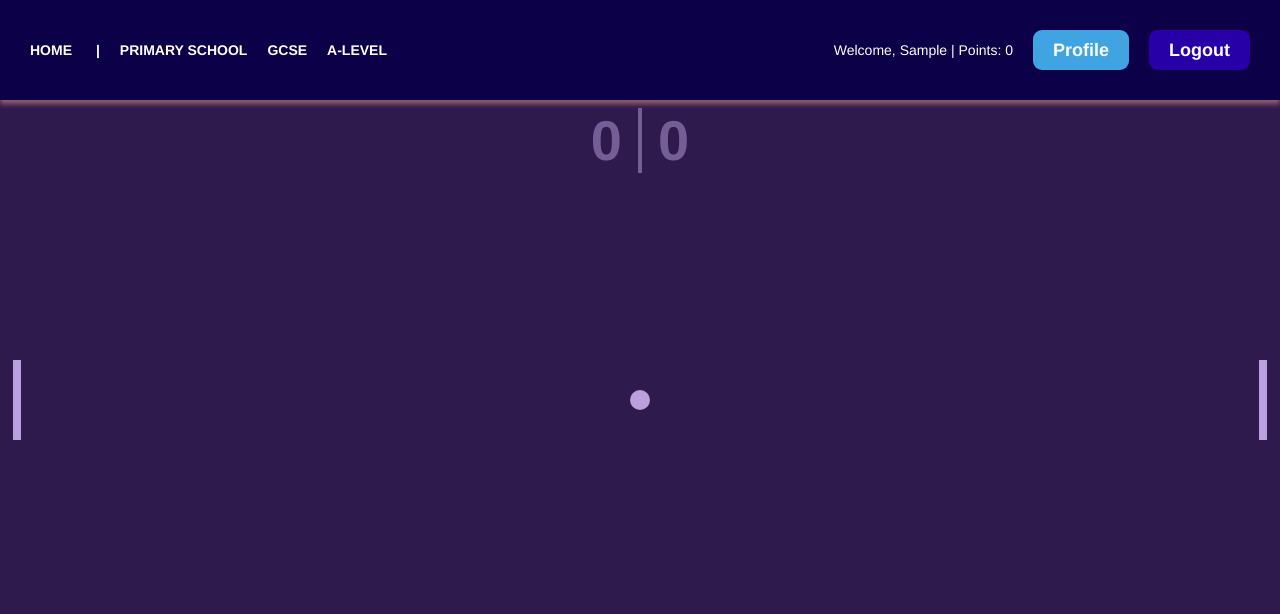
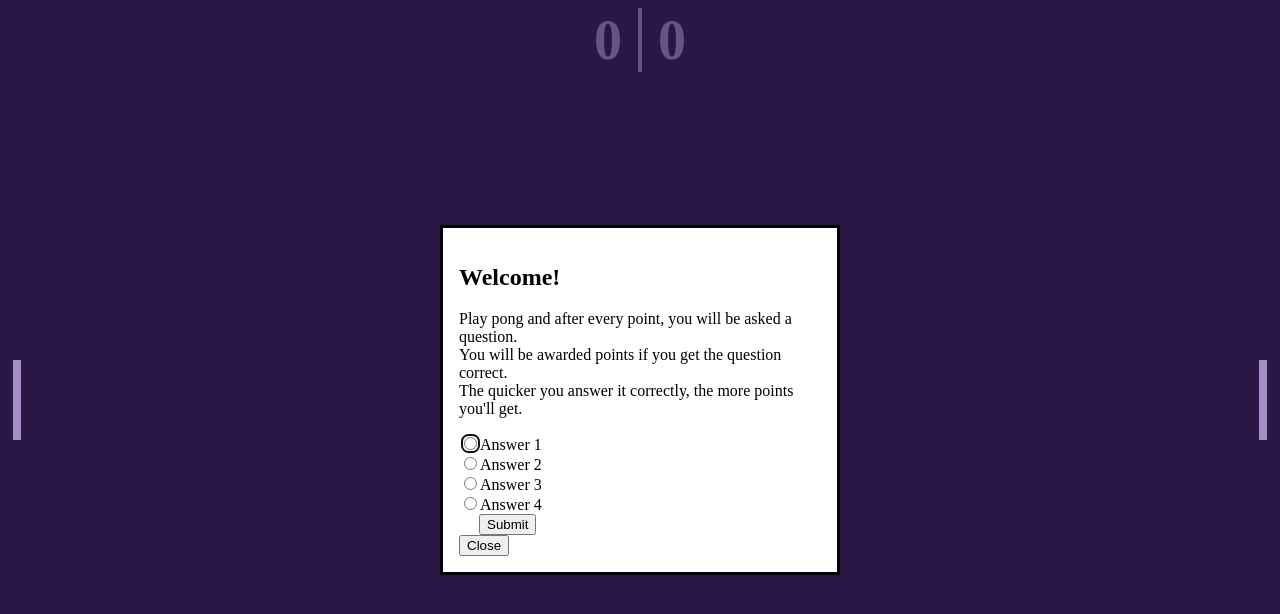
Before and after one commit to jonnyjames10/university_project, a Flask app: page /primary_school/cyberbullying/pong in a window 1280 px wide. Shown: the top 614 px of the page. Run offline with Flask 2, Linux system fonts and the light colour scheme; the visitor is signed in with stand-in values (Sample User, id 1); data comes from the database, SQL or seed files in the repository; some web fonts are replaced.

Commit message:
Sorted a bug that kept calling the unwanted update function and set values for setting the title and contents of questions

```diff
--- a/education/static/games/cyberbullying/script.js
+++ b/education/static/games/cyberbullying/script.js
@@ -8,46 +8,48 @@ const playerScoreElem = document.getElementById("player-score");
 const computerScoreElem = document.getElementById("computer-score");
 const modal = document.querySelector('#modal');
 const closeModal = document.querySelector('.close-button');
+const title = document.getElementById("title");
+const question = document.getElementById("question");
+const answers = document.getElementById("answers");
 
 let lastTime;
-let playing = true;
+let playing = false;
+title.innerHTML = "Welcome!"
+question.innerHTML = "Play pong and after every point, you will be asked a question.<br>You will be awarded points if you get the question correct.<br>The quicker you answer it correctly, the more points you'll get."
+modal.showModal();
 
 function update(time) {
     if (lastTime != null) {
         const delta = time - lastTime;
-        // ball.update(delta, [playerPaddle.rect(), computerPaddle.rect()]);
+        ball.update(delta, [playerPaddle.rect(), computerPaddle.rect()]);
         computerPaddle.update(delta, ball.y);
         const hue = parseFloat(getComputedStyle(document.documentElement).getPropertyValue("--hue"));
 
         document.documentElement.style.setProperty("--hue", hue + delta * 0.01);
+    }
 
     if (isLose()) {
         handleLose();
         window.requestAnimationFrame(pause);
+    } else {
+        lastTime = time;
+        window.requestAnimationFrame(update);
     }
 }
 
-    lastTime = time;
-    window.requestAnimationFrame(update);
-}
-
 function pause(time) {
-    if (playing == true) {
-        window.requestAnimationFrame(update);
-    }
-
     if (lastTime != null) {
         const delta = time - lastTime;
-        computerPaddle.update(delta, ball.y);
-        playerPaddle.update(delta, ball.y);
         const hue = parseFloat(getComputedStyle(document.documentElement).getPropertyValue("--hue"));
 
         document.documentElement.style.setProperty("--hue", hue + delta * 0.01);
-
     }
-
+    if (playing == true) {
+        window.requestAnimationFrame(update);
+    } else {
         lastTime = time;
         window.requestAnimationFrame(pause);
+    }
 }
 
 function isLose() {
@@ -68,7 +70,14 @@ async function handleLose() {
     } else {
         computerScoreElem.textContent = parseInt(computerScoreElem.textContent) + 1;
     }
-    window.requestAnimationFrame(pause);
+    //TODO:
+        // Pick random number
+        // Select the question from the selected list and the corresponding answer
+        // Set the innerHTML title, question and answers
+    title.innerHTML = "New question";
+    question.innerHTML = "The question will go here";
+        // Show the modal
+        // Need to sort the submit button - currently restarts the webpage
     modal.showModal(); // Pop up question for the answer
     ball.reset();
     computerPaddle.reset();
@@ -78,8 +87,4 @@ document.addEventListener("mousemove", e =>  {
     playerPaddle.position = (e.y / window.innerHeight) * 100;
 })
 
-if (playing == true) {
-    window.requestAnimationFrame(update);
-} else {
 window.requestAnimationFrame(pause);
-}
--- a/education/templates/primary_school/games/pong.html
+++ b/education/templates/primary_school/games/pong.html
@@ -1,8 +1,6 @@
 <!DOCTYPE html>
 <html lang="en">
 <head>
-    {% extends "layout.html" %}
-    {% block content %}
     <meta charset="UTF-8">
     <meta http-equiv="X-UA-Compatible" content="IE=edge">
     <meta name="viewport" content="width=device-width, initial-scale=1.0">
@@ -19,10 +17,16 @@
     <div class="paddle left" id="player-paddle"></div>
     <div class="paddle right" id="computer-paddle"></div>
     <dialog class="modal" id="modal">
-        <h2>Title</h2>
-        <p>Text</p>
+        <h2 id="title"></h2>
+        <p id="question"></p>
+        <form id="answers">
+            <input type="radio" id="a1" name="#"><label for="a1">Answer 1</label></br>
+            <input type="radio" id="a2" name="#"><label for="a2">Answer 2</label></br>
+            <input type="radio" id="a3" name="#"><label for="a3">Answer 3</label></br>
+            <input type="radio" id="a4" name="#"><label for="a4">Answer 4</label></br>
+            <input type="submit" value="Submit" style="margin-left: 20px">
+        </form>
         <button class="button close-button">Close</button>
     </dialog>
 </body>
-{% endblock content %}
 </html>
```
Lines whose indentation alone changed are shown as unchanged.
